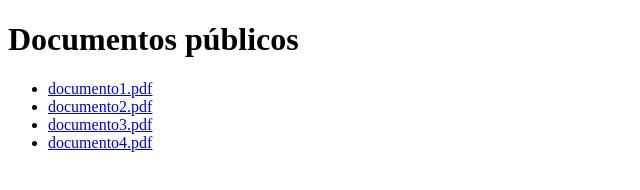
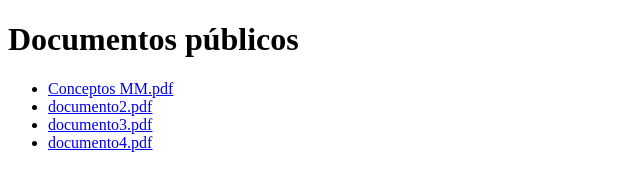
Before and after one commit to Yanmarkos/Documentos, a plain HTML site: page index.html in a window 1280 px wide. Shown: the full height of the page, 0-640 px from the left. Drawn offline with Linux system fonts and the light colour scheme.

Commit message:
Update index.html

```diff
--- a/index.html
+++ b/index.html
@@ -7,7 +7,7 @@
   <h1>Documentos públicos</h1>
 
   <ul>
-    <li><a href="documento1.pdf">documento1.pdf</a></li>
+    <li><a href="Conceptos%20MM.pdf">Conceptos MM.pdf</a></li>
     <li><a href="documento2.pdf">documento2.pdf</a></li>
     <li><a href="documento3.pdf">documento3.pdf</a></li>
     <li><a href="carpeta/documento4.pdf">documento4.pdf</a></li>
```
